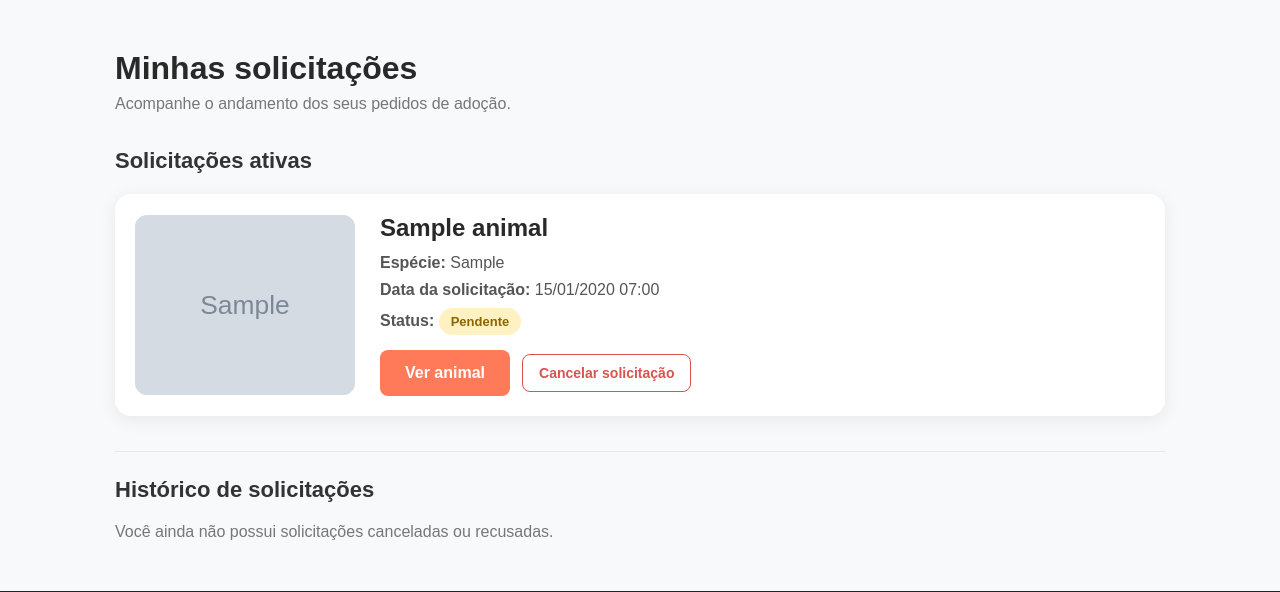
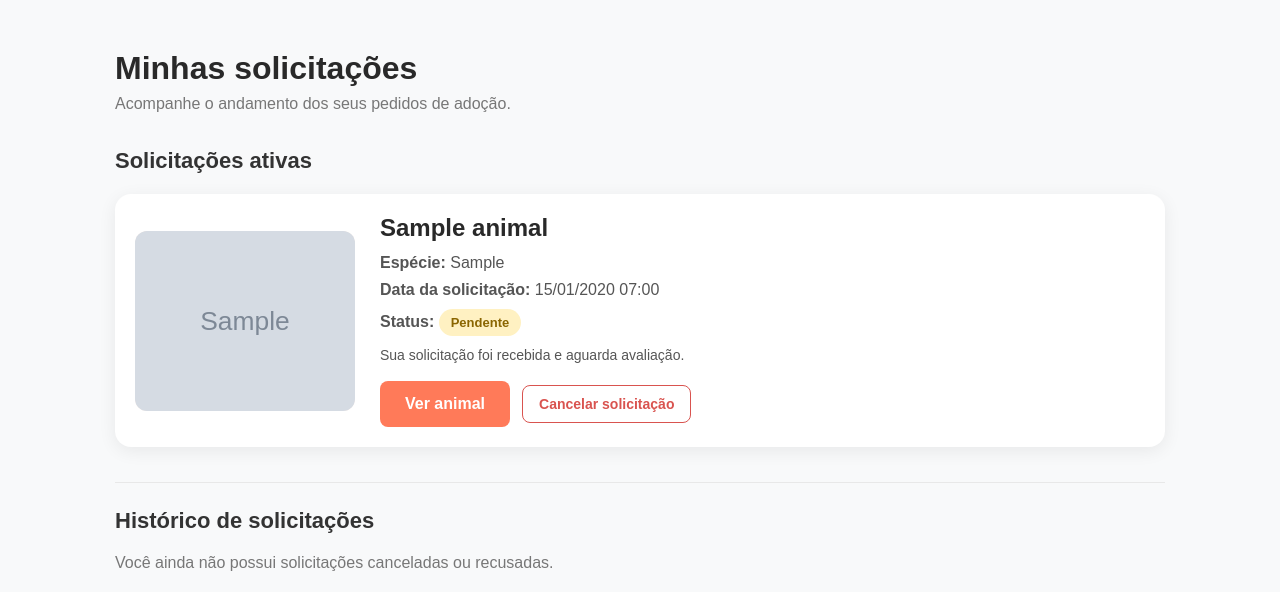
Before and after one commit to igoroliveira77/AdotaMais, a Django app: page /minhas-solicitacoes/ in a window 1280 px wide. Shown: the part 70-662 px from the top of the page. Run offline with Django 5.2, Linux system fonts and the light colour scheme; a user stored in the database is signed in; tables that the repository leaves empty hold one stand-in row (values such as "Sample post"); grey boxes marked "Sample" are stand-in pictures.

Commit message:
feat: melhora acompanhamento das solicitacoes

```diff
--- a/core/static/core/css/style.css
+++ b/core/static/core/css/style.css
@@ -1187,3 +1187,14 @@ footer {
 .informacoes-comportamento {
     margin-bottom: 20px;
 }
+
+.solicitacao-status-container {
+    margin-top: 10px;
+}
+
+.solicitacao-status-descricao {
+    margin-top: 6px;
+    color: #666;
+    font-size: 14px;
+    line-height: 1.5;
+}
--- a/core/templates/core/minhas_solicitacoes.html
+++ b/core/templates/core/minhas_solicitacoes.html
@@ -5,7 +5,7 @@
     <meta charset="UTF-8">
     <meta name="viewport" content="width=device-width, initial-scale=1.0">
     <title>Minhas solicitações | Adota+</title>
-    <link rel="stylesheet" href="{% static 'core/css/style.css' %}?v=5">
+    <link rel="stylesheet" href="{% static 'core/css/style.css' %}?v=6">
 </head>
 <body>
 
@@ -69,6 +69,7 @@
                                 {{ solicitacao.data_solicitacao|date:"d/m/Y H:i" }}
                             </p>
 
+                            <div class="solicitacao-status-container">
                                 <p>
                                     <strong>Status:</strong>
 
@@ -80,6 +81,17 @@
                                         <span class="solicitacao-status status-aprovada">Aprovada</span>
                                     {% endif %}
                                 </p>
+
+                                <p class="solicitacao-status-descricao">
+                                    {% if solicitacao.status == 'Pendente' %}
+                                        Sua solicitação foi recebida e aguarda avaliação.
+                                    {% elif solicitacao.status == 'Em análise' %}
+                                        Sua solicitação está sendo avaliada pela equipe.
+                                    {% elif solicitacao.status == 'Aprovada' %}
+                                        Sua solicitação foi aprovada. A adoção foi confirmada!
+                                    {% endif %}
+                                </p>
+                            </div>
 
                             <div class="solicitacao-acoes">
                                 <a
@@ -148,6 +160,7 @@
                                 {{ solicitacao.data_solicitacao|date:"d/m/Y H:i" }}
                             </p>
 
+                            <div class="solicitacao-status-container">
                                 <p>
                                     <strong>Status:</strong>
 
@@ -157,6 +170,15 @@
                                         <span class="solicitacao-status status-recusada">Recusada</span>
                                     {% endif %}
                                 </p>
+
+                                <p class="solicitacao-status-descricao">
+                                    {% if solicitacao.status == 'Cancelada' %}
+                                        Esta solicitação foi cancelada por você.
+                                    {% elif solicitacao.status == 'Recusada' %}
+                                        Infelizmente, sua solicitação não foi aprovada.
+                                    {% endif %}
+                                </p>
+                            </div>
 
                             <div class="solicitacao-acoes">
                                 <a
```
Lines whose indentation alone changed are shown as unchanged.
